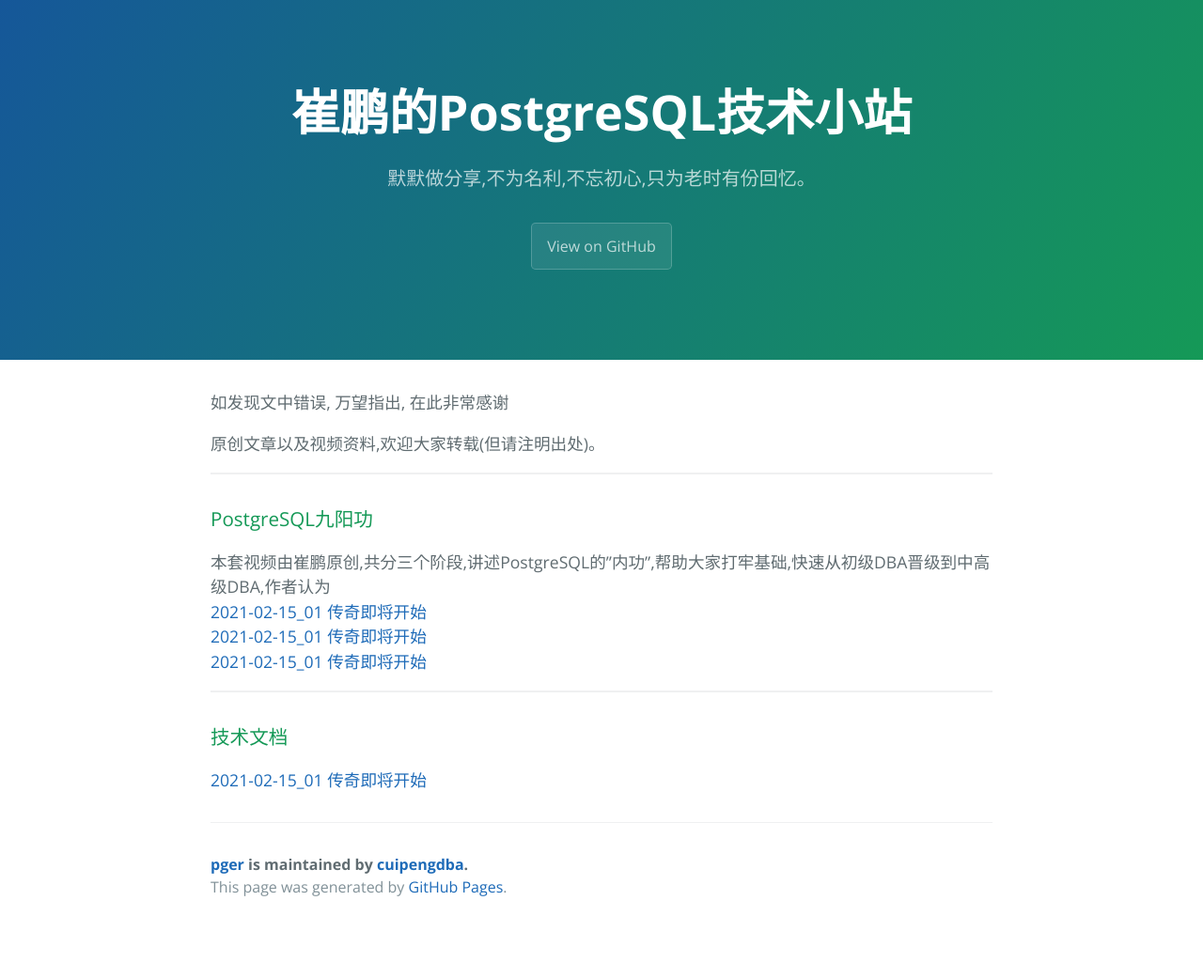
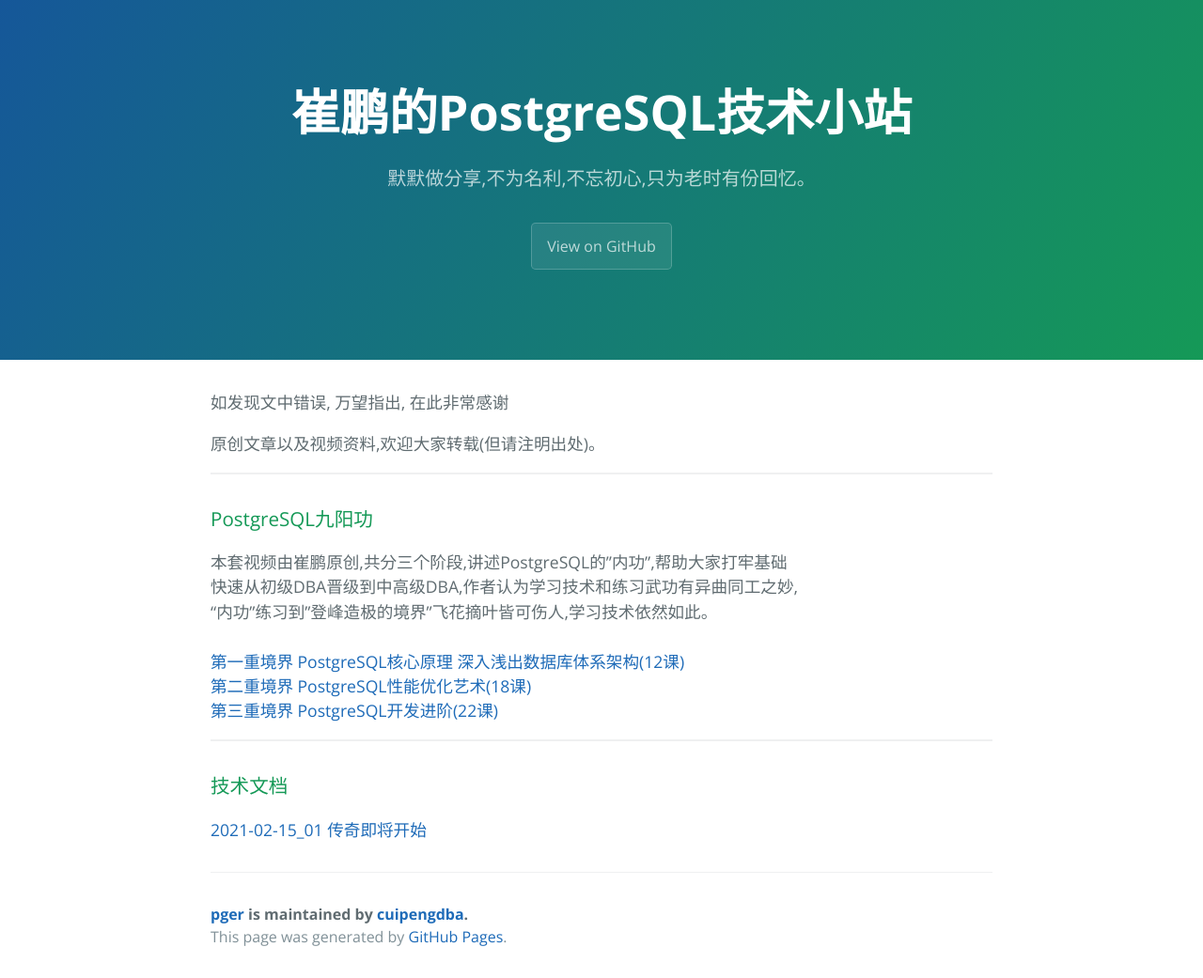
Before and after one commit to cuipengdba/pger, a Jekyll site: the page built from index.md, in a window 1280 px wide. Shown: the whole page at 94% size. Built offline with Jekyll 4.4.1, drawn with Linux system fonts in a browser that asks for light colours; our own code applies the rules of GitHub Pages for plain Markdown files; before the commit the page ends 988 px from its top, so only the background shows below that.

Commit message:
Update index.md

```diff
--- a/index.md
+++ b/index.md
@@ -3,10 +3,13 @@
 原创文章以及视频资料,欢迎大家转载(但请注明出处)。
 * * *
 ### PostgreSQL九阳功
-本套视频由崔鹏原创,共分三个阶段,讲述PostgreSQL的"内功",帮助大家打牢基础,快速从初级DBA晋级到中高级DBA,作者认为<br/>
-<a href='tree/202102/20210215_01.html'>2021-02-15_01 传奇即将开始<a/><br/>
-<a href='tree/202102/20210215_01.html'>2021-02-15_01 传奇即将开始<a/><br/>
-<a href='tree/202102/20210215_01.html'>2021-02-15_01 传奇即将开始<a/><br/>
+本套视频由崔鹏原创,共分三个阶段,讲述PostgreSQL的"内功",帮助大家打牢基础<br/>
+快速从初级DBA晋级到中高级DBA,作者认为学习技术和练习武功有异曲同工之妙,<br/>
+"内功"练习到"登峰造极的境界"飞花摘叶皆可伤人,学习技术依然如此。<br/>
+<br/>
+<a href='#'>第一重境界 PostgreSQL核心原理 深入浅出数据库体系架构(12课)<a/><br/>
+<a href='#'>第二重境界 PostgreSQL性能优化艺术(18课)<a/><br/>
+<a href='#'>第三重境界 PostgreSQL开发进阶(22课)<a/><br/>
 * * *
 ### 技术文档
 <a href='tree/202102/20210215_01.html'>2021-02-15_01 传奇即将开始<a/><br/>
```
